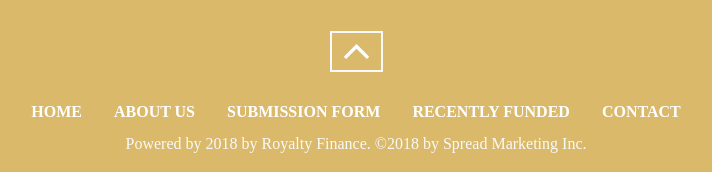
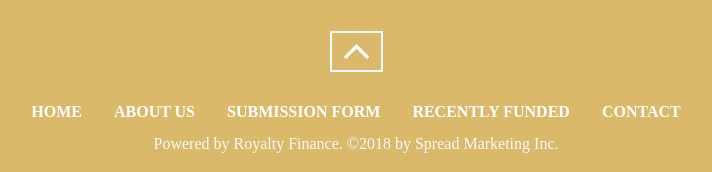
Before and after one commit to fencoloklaw/BTeam, a PHP site: page /index.php in a window 1280 px wide. Shown: the part 4441-4613 px from the top of the page, without its empty margins (284-996 px from the left). Run offline with PHP 8.4, Linux system fonts and the light colour scheme.

Commit message:
fix footer

```diff
--- a/src/footer.php
+++ b/src/footer.php
@@ -32,7 +32,7 @@ require_once ("header.php");
       </ul>
     </div>
     <div class="text-light text-center pb-3">
-      <span>Powered by 2018 by Royalty Finance.</span>
+      <span>Powered by Royalty Finance.</span>
       <span>&copy;2018 by Spread Marketing Inc.</span>
     </div>
   </div>
```
